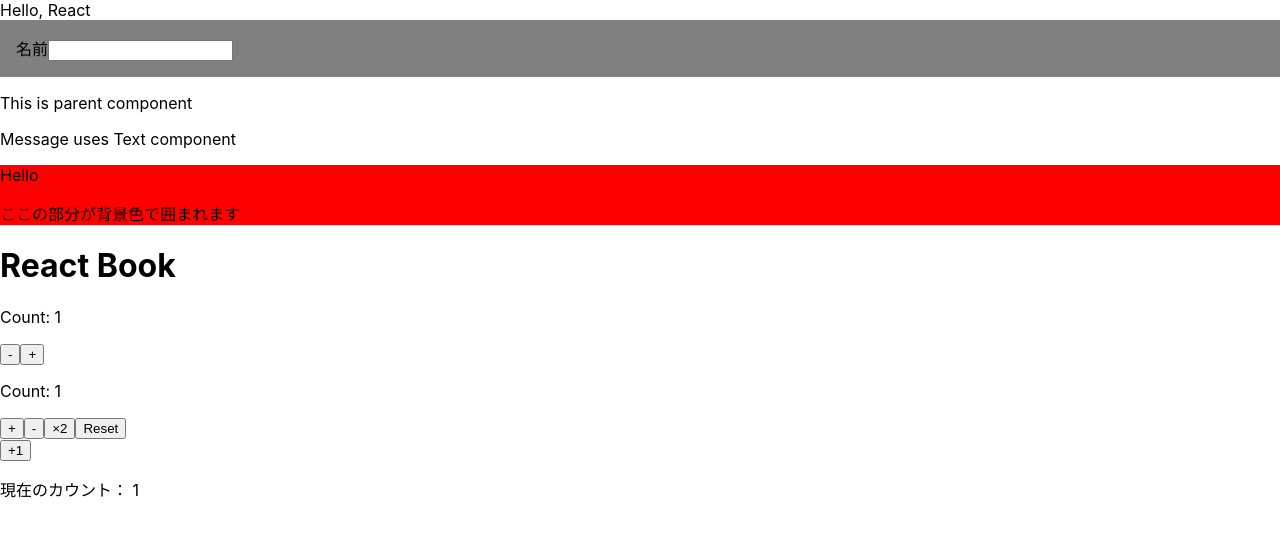
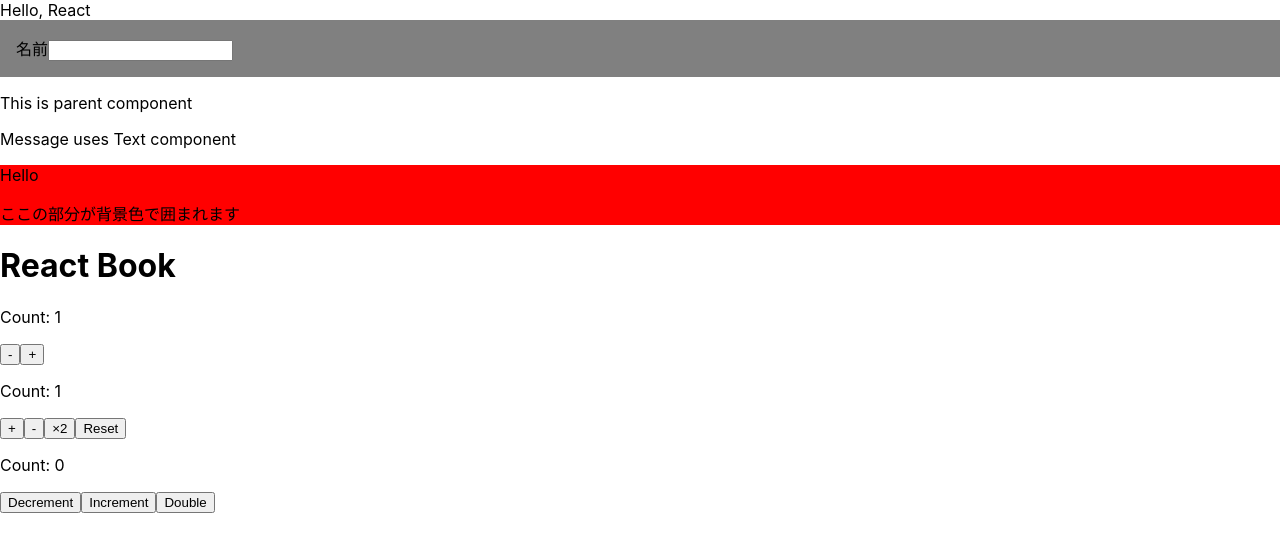
Before and after one commit to ai-biz20-sasaki/practical-react-nextjs, a React (Create React App) app: page / in a window 1280 px wide. Shown: the top 552 px of the page. Built offline with nearby package versions, Linux system fonts and the light colour scheme.

Commit message:
add Memorization component

```diff
--- /dev/null
+++ b/src/components/Memorization.tsx
@@ -0,0 +1,53 @@
+import React, { useState, useCallback } from "react";
+
+type ButtonProps = {
+  onClick: () => void
+}
+
+//DecrementButtonは通常の関数コンポーネントでボタンを表示する
+const DecrementButton = (props: ButtonProps) => {
+  const { onClick } = props
+  console.log(`DecrementButtonが再描画されました`)
+  return <button onClick={ onClick }>Decrement</button>
+}
+
+//IncrementButtonはメモ化した関数コンポーネントでボタンを表示する
+const IncrementButton = React.memo((props: ButtonProps) => {
+  const { onClick } = props
+  console.log(`IncrementButtonが再描画されました`)
+  return <button onClick={ onClick }>Increment</button>
+})
+
+//DoubleButtonはメモ化した関数コンポーネントでボタンを表示する
+const DoubleButton = React.memo((props: ButtonProps) => {
+  const { onClick } = props
+  console.log(`DoubleButtonが再描画されました`)
+  return <button onClick={ onClick }>Double</button>
+})
+
+//この形式でexportしたときはimport { Memorization } from ... で読み込む
+export const Memorization = () => {
+  const [count, setCount] = useState(0)
+  const decrement = () => {
+    setCount((c) => c-1)
+  }
+  const increment = () => {
+    setCount((c) => c+1)
+  }
+  //useCallbackを使って関数をメモ化する
+  const double = useCallback(() => {
+    setCount((c) => c*2)
+    //第2引数は空配列なので、useCallbackは常に同じ関数を返す
+  }, [])
+  return (
+    <div>
+      <p>Count: { count }</p>
+      {/* コンポーネントに関数を渡す */}
+      <DecrementButton onClick={ decrement } />
+      {/* メモ化したコンポーネントに関数を渡す */}
+      <IncrementButton onClick={ increment } />
+      {/* メモ化したコンポーネントにメモ化した関数を渡す */}
+      <DoubleButton onClick={ double } />
+    </div>
+  )
+}
--- a/src/index.tsx
+++ b/src/index.tsx
@@ -12,6 +12,7 @@
 import Counter02 from './components/CounterSample02';
 import { FizzBuzz } from './components/FizzBuzz';
 import { FizzBuzz02 } from './components/FizzBuzz02';
+import { Memorization } from './components/Memorization';
 
 const root = ReactDOM.createRoot(
   document.getElementById('root') as HTMLElement
@@ -26,7 +27,7 @@
     <Page />
     <Counter initialValue={1} />
     <Counter02 initialValue={1} />
-    <FizzBuzz02 />
+    <Memorization />
   </div>
 //  </React.StrictMode>
 );
```
